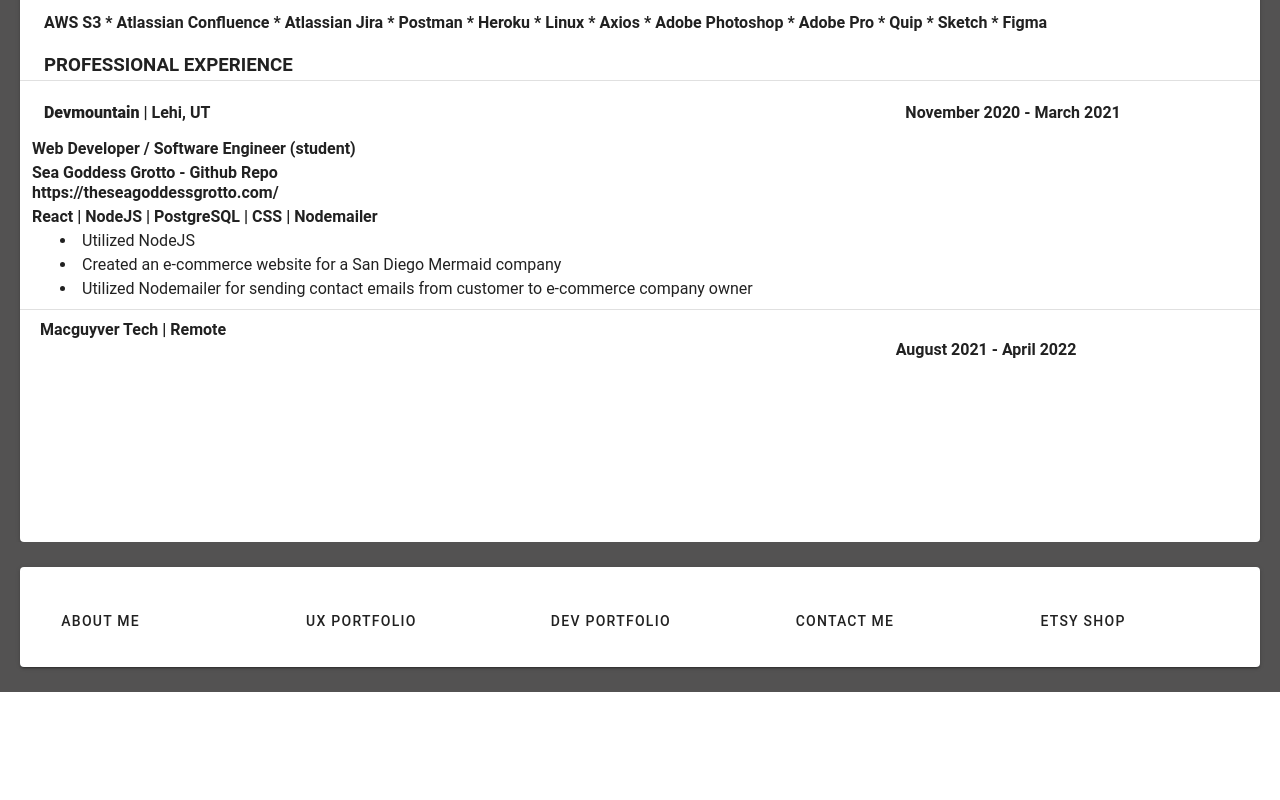
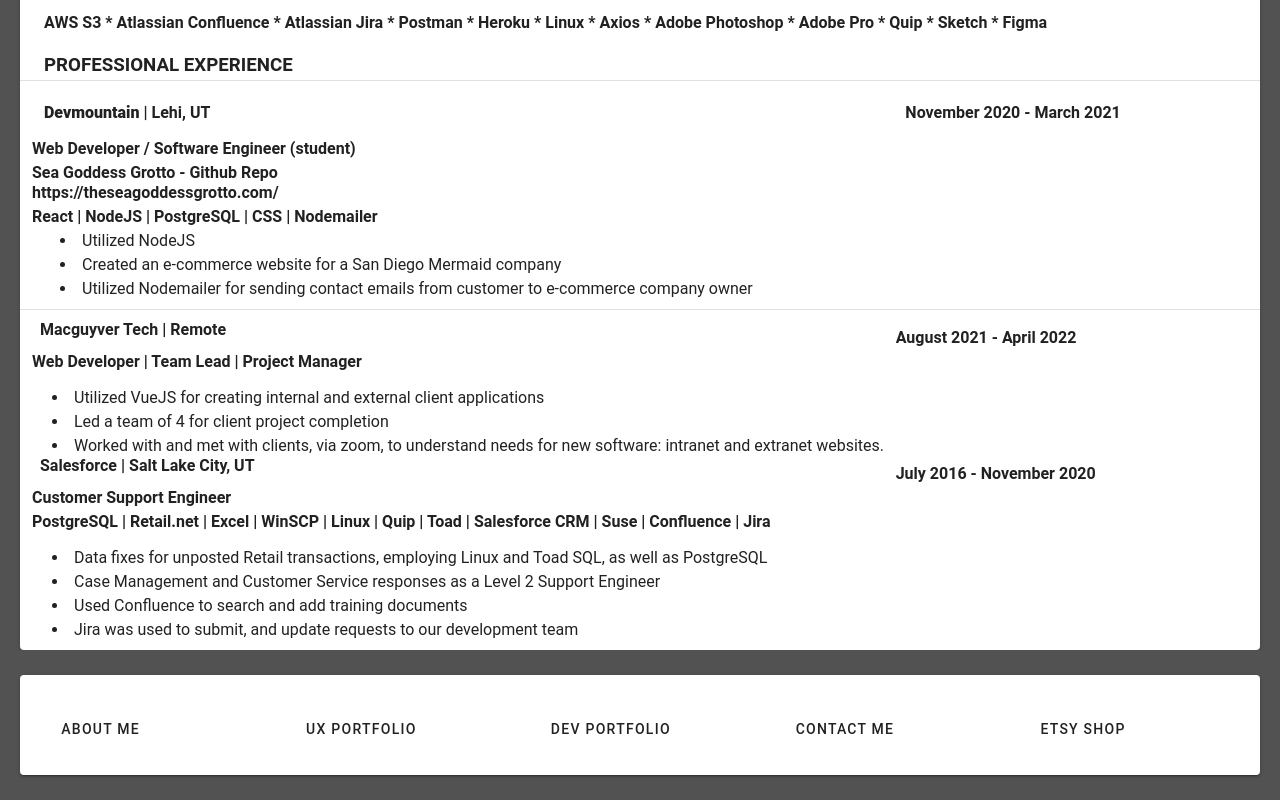
Before and after one commit to janellebaguley/jb_portfolio, a Vue app: page /#/ in a window 1280 px wide. Shown: the part 677-1477 px from the top of the page. Before the commit the page ends 1369 px from the top, so only its background shows below. Built offline with nearby package versions, Linux system fonts and the light colour scheme.

Commit message:
updates to home page

```diff
--- a/src/components/AboutMe.vue
+++ b/src/components/AboutMe.vue
@@ -142,48 +142,72 @@
         </v-col>
       </v-row>
       <v-divider/>
-      <v-row class="ml-5 mr-3 mt-2">
+      <v-row class="ma-0 pa-0 ml-5 mr-3 mt-2">
         <v-col class="ma-0 pa-0">
           <h4>Macguyver Tech | Remote</h4>
         </v-col>
         <v-col cols="5"/>
-        <v-col class="mx-3 mt-2">
+        <v-col class="ma-0 pa-0 mx-3 mt-2">
           <h4>August 2021 - April 2022</h4>
         </v-col>
       </v-row>
-      <v-row class="mx-3">
-        <v-col>
-          <h4></h4>
+      <v-row class="ma-0 pa-0 mx-3">
+        <v-col class="ma-0 pa-0">
+          <h4>Web Developer | Team Lead | Project Manager</h4>
         </v-col>
       </v-row>
       <v-row class="mx-3">
-        <v-col>
-          <h4></h4>
+        <v-col class="ma-0 pa-0 mx-5">
+          <li>Utilized VueJS for creating internal and external client applications</li>
         </v-col>
       </v-row>
       <v-row class="mx-3">
-        <v-col>
-          <h4></h4>
+        <v-col class="ma-0 pa-0 mx-5">
+          <li>Led a team of 4 for client project completion</li>
         </v-col>
       </v-row>
       <v-row class="mx-3">
-        <v-col>
-          <h4></h4>
+        <v-col class="ma-0 pa-0 mx-5">
+          <li>Worked with and met with clients, via zoom, to understand needs for new software: intranet and extranet websites.</li>
+        </v-col>
+      </v-row>
+      <v-row class="ma-0 pa-0 ml-5 mr-3 mt-2">
+        <v-col class="ma-0 pa-0">
+          <h4>Salesforce | Salt Lake City, UT</h4>
+        </v-col>
+        <v-col cols="5"/>
+        <v-col class="ma-0 pa-0 mx-3 mt-2">
+          <h4>July 2016 - November 2020</h4>
+        </v-col>
+      </v-row>
+      <v-row class="ma-0 pa-0 mx-3">
+        <v-col class="ma-0 pa-0">
+          <h4>Customer Support Engineer</h4>
+        </v-col>
+      </v-row>
+      <v-row class="ma-0 pa-0 mx-3">
+        <v-col class="ma-0 pa-0">
+          <h4>PostgreSQL | Retail.net | Excel | WinSCP | Linux | Quip | Toad | Salesforce CRM | Suse | Confluence | Jira</h4>
         </v-col>
       </v-row>
       <v-row class="mx-3">
-        <v-col>
-          <h4></h4>
+        <v-col class="ma-0 pa-0 mx-5">
+          <li>Data fixes for unposted Retail transactions, employing Linux and Toad SQL, as well as PostgreSQL</li>
         </v-col>
       </v-row>
       <v-row class="mx-3">
-        <v-col>
-          <h4></h4>
+        <v-col class="ma-0 pa-0 mx-5">
+          <li>Case Management and Customer Service responses as a Level 2 Support Engineer</li>
         </v-col>
       </v-row>
       <v-row class="mx-3">
-        <v-col>
-          <h4></h4>
+        <v-col class="ma-0 pa-0 mx-5">
+          <li>Used Confluence to search and add training documents</li>
+        </v-col>
+      </v-row>
+      <v-row class="mx-3 pb-2">
+        <v-col class="ma-0 pa-0 mx-5">
+          <li>Jira was used to submit, and update requests to our development team</li>
         </v-col>
       </v-row>
   </v-card>
```
Also changed, not shown: 1 other file (tests, documents, lock files or other folders).
